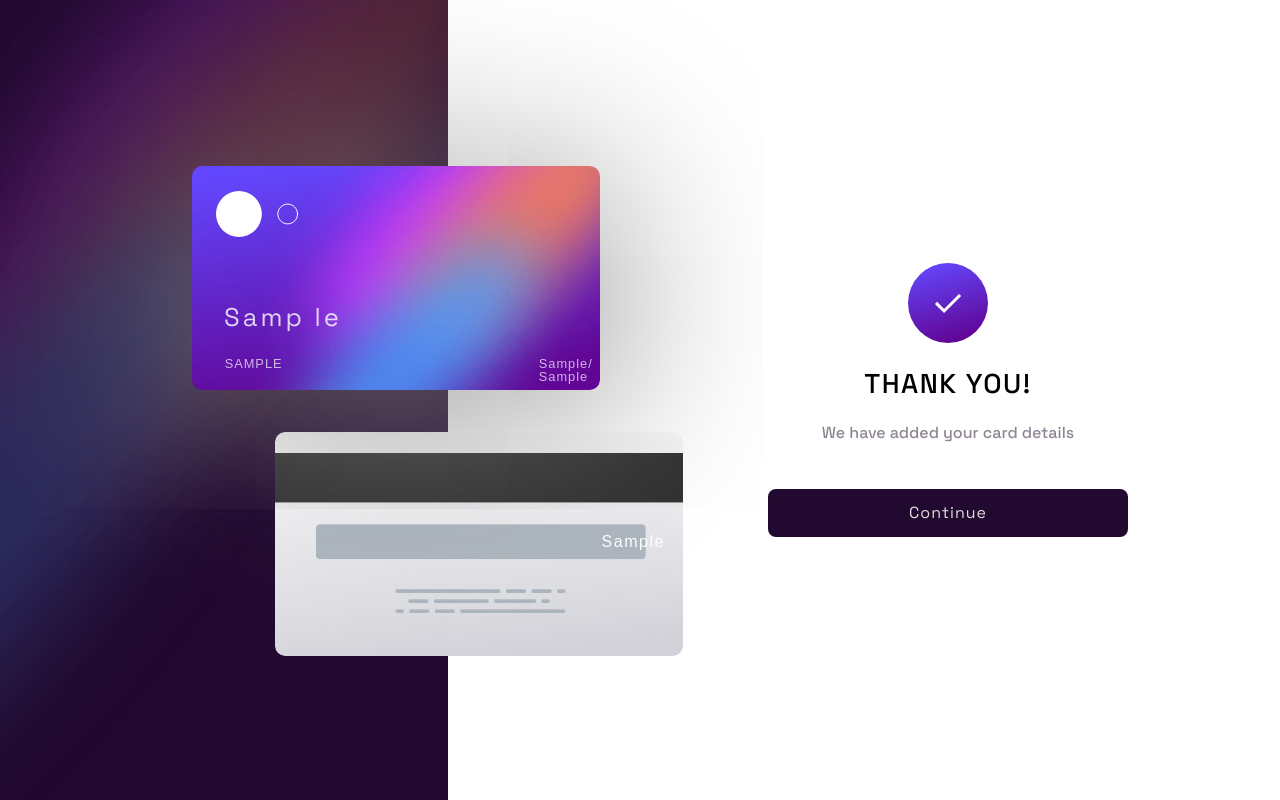
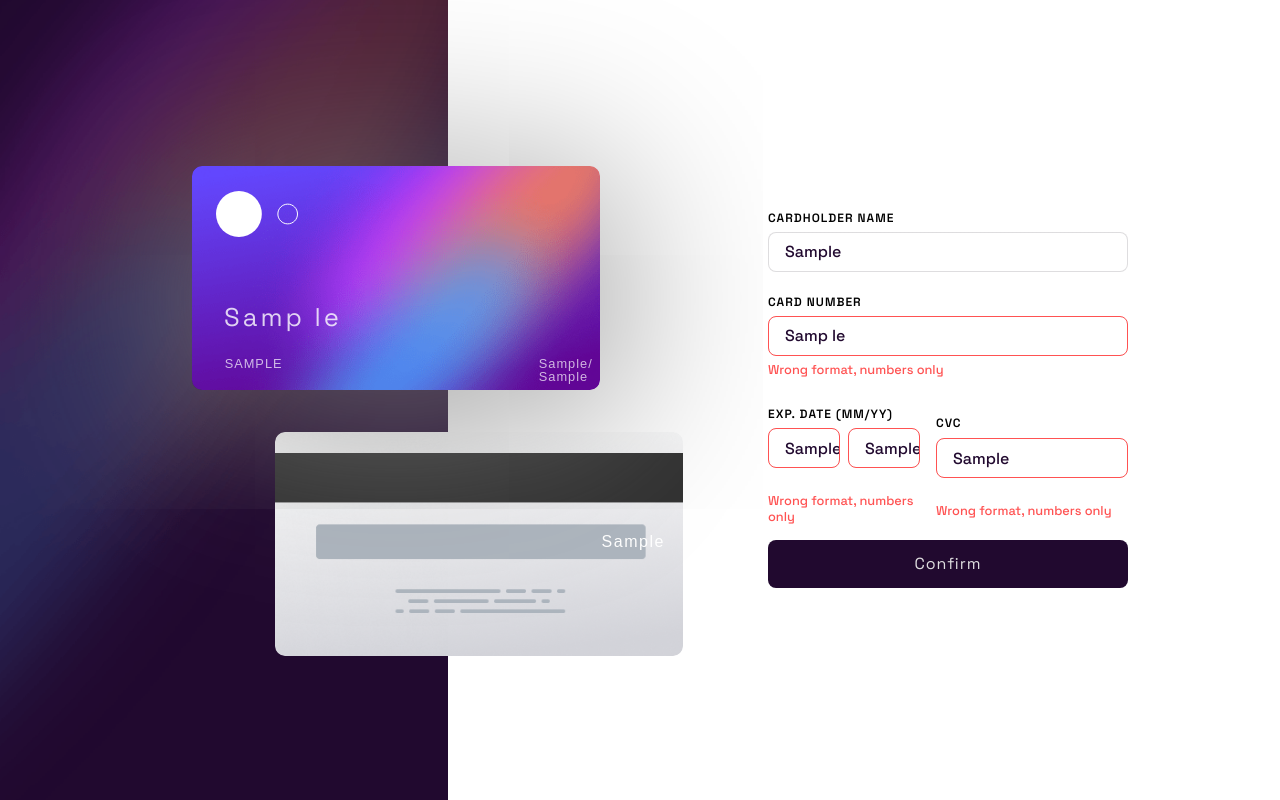
Before and after one commit to semino-dario/interactive-card-form, a React (Vite) app: page / in a window 1280 px wide. Both pictures are taken after typing "Sample", "Sample", "Sample", "Sample", "Sample" into the empty fields and a click on the button "Confirm". Built offline with nearby package versions, Linux system fonts and the light colour scheme.

Commit message:
finish error functions

```diff
--- a/src/App.jsx
+++ b/src/App.jsx
@@ -14,7 +14,7 @@ function App() {
     month: "",
     cvc: "",
   });
-  const [error, setError] = useState("");
+  const [error, setError] = useState({});
 
   return (
     <FormContext.Provider value={{ cardData, setCardData, error, setError }}>
--- a/src/components/Form.jsx
+++ b/src/components/Form.jsx
@@ -1,10 +1,42 @@
+import "../App.css";
 import { useContext, useState } from "react";
-import Inputs from "./Inputs";
 import { FormContext } from "../App";
+import Button from "./Button";
 
 export default function Form() {
   const { cardData, setCardData, error, setError } = useContext(FormContext);
   const [response, setResponse] = useState(false);
+
+  const isNumeric = (value) => {
+    return /^\d+$/.test(value);
+  };
+
+  const checkEmptyInputs = (obj) => {
+    let allValid = true;
+    for (const [key, value] of Object.entries(obj)) {
+      if (value === "") {
+        setError((prev) => ({ ...prev, [key]: "Can't be blank" }));
+        allValid = false;
+      }
+    }
+    return allValid;
+  };
+
+  const checkNumberInputs = (obj) => {
+    let isValid = true;
+    for (const [key, value] of Object.entries(obj)) {
+      if (value !== "" && key !== "name") {
+        if (!isNumeric(value)) {
+          setError((prev) => ({
+            ...prev,
+            [key]: "Wrong format, numbers only",
+          }));
+          isValid = false;
+        }
+      }
+    }
+    return isValid;
+  };
 
   function handleSubmit(e) {
     e.preventDefault();
@@ -12,16 +44,141 @@ export default function Form() {
     if (response) {
       setResponse(false);
       setCardData({ name: "", number: "", month: "", year: "", cvc: "" });
-    } else if (cardData.name !== "") {
-      setResponse(true);
     } else {
-      setError("Can't be blanck");
+      const inputsContent = checkEmptyInputs(cardData);
+      const inputsNumber = checkNumberInputs(cardData);
+
+      if (inputsContent && inputsNumber) {
+        setResponse(true);
+      }
     }
   }
 
+  const formatCardNumber = (value) => {
+    const clean = value.replace(/\s+/g, "");
+
+    const limited = clean.slice(0, 16);
+
+    return limited.match(/.{1,4}/g)?.join(" ") || "";
+  };
+
+  const handleChange = (e) => {
+    setError({});
+    const input = e.target.value;
+    const formatted = formatCardNumber(input);
+    setCardData((prev) => ({ ...prev, number: formatted }));
+  };
+
   return (
     <form className="form">
-      <Inputs response={response} onClick={handleSubmit} />
+      <div className="inputs_container">
+        {!response ? (
+          <>
+            <label htmlFor="name">Cardholder Name</label>
+            <input
+              className={`${error.name && "error_border"}`}
+              placeholder="e.g. Jane Appleseed"
+              type="text"
+              name="name"
+              id="name"
+              value={cardData.name}
+              onChange={(e) => {
+                setCardData((prev) => ({ ...prev, name: e.target.value })),
+                  setError({});
+              }}
+            />
+            {error.name && (
+              <span className={"error_message"}>{error.name}</span>
+            )}
+            <label htmlFor="number">Card Number</label>
+            <input
+              className={`${error.number && "error_border"}`}
+              placeholder="e.g. 1234 5678 9123 0000"
+              name="number"
+              type="text"
+              value={cardData.number}
+              onChange={handleChange}
+            />
+            {error.number && (
+              <span className={"error_message"}>{error.number}</span>
+            )}
+            <div className="inputs_date_cvc_container">
+              <fieldset>
+                <div className="date_labels_container">
+                  <legend>EXP. DATE&nbsp;</legend>
+                  <label htmlFor="month">(MM/</label>
+                  <label htmlFor="year"> YY)</label>
+                </div>
+                <div className="input_date_container">
+                  <input
+                    className={`${error.month && "error_border"} input_date`}
+                    type="text"
+                    placeholder="MM"
+                    name="month"
+                    id="month"
+                    value={cardData.month}
+                    onChange={(e) => {
+                      setCardData((prev) => ({
+                        ...prev,
+                        month: e.target.value,
+                      })),
+                        setError({});
+                    }}
+                  />
+                  <input
+                    className={`${error.year && "error_border"} input_date`}
+                    type="text"
+                    placeholder="YY"
+                    name="year"
+                    id="year"
+                    value={cardData.year}
+                    onChange={(e) => {
+                      setCardData((prev) => ({
+                        ...prev,
+                        year: e.target.value,
+                      })),
+                        setError({});
+                    }}
+                  />
+                </div>
+                {(error.month || error.year) && (
+                  <span className={"error_message"}>
+                    {error.month ? error.month : error.year}
+                  </span>
+                )}
+              </fieldset>
+              <div className="input_cvc_container">
+                <label htmlFor="cvc">CVC</label> <br />
+                <input
+                  className={`${error.cvc && "error_border"}`}
+                  type="text"
+                  placeholder="e.g. 123"
+                  name="cvc"
+                  id="cvc"
+                  value={cardData.cvc}
+                  onChange={(e) => {
+                    setCardData((prev) => ({ ...prev, cvc: e.target.value })),
+                      setError({});
+                  }}
+                />
+                {error.cvc && (
+                  <span className={"error_message"}>{error.cvc}</span>
+                )}
+              </div>
+            </div>
+          </>
+        ) : (
+          <div className="response_container">
+            <img src="/images/icon-complete.svg" alt="success icon" />
+            <h1>Thank you!</h1>
+            <p className="text_small">We have added your card details</p>
+          </div>
+        )}
+        <Button
+          text={!response ? "confirm" : "continue"}
+          onClick={handleSubmit}
+        />
+      </div>
     </form>
   );
 }
--- a/src/components/Inputs.jsx
+++ b/src/components/Inputs.jsx
@@ -15,7 +15,7 @@ export default function Inputs({ response, onClick }) {
   };
 
   const handleChange = (e) => {
-    setError("");
+    setError({ errorName: "" });
     const input = e.target.value;
     const formatted = formatCardNumber(input);
     setCardData((prev) => ({ ...prev, number: formatted }));
@@ -36,6 +36,9 @@ export default function Inputs({ response, onClick }) {
               setCardData((prev) => ({ ...prev, name: e.target.value }))
             }
           />
+          {error.errorName && (
+            <span className={"error_message"}>{error.errorName}</span>
+          )}
           <label htmlFor="number">Card Number</label>
           <input
             className={`${error && "error_border"}`}
@@ -45,7 +48,9 @@ export default function Inputs({ response, onClick }) {
             value={cardData.number}
             onChange={handleChange}
           />
-          {error && <span className={"error_message"}>{error}</span>}
+          {error.number && (
+            <span className={"error_message"}>{error.errorNumber}</span>
+          )}
           <div className="inputs_date_cvc_container">
             <fieldset>
               <div className="date_labels_container">
```
